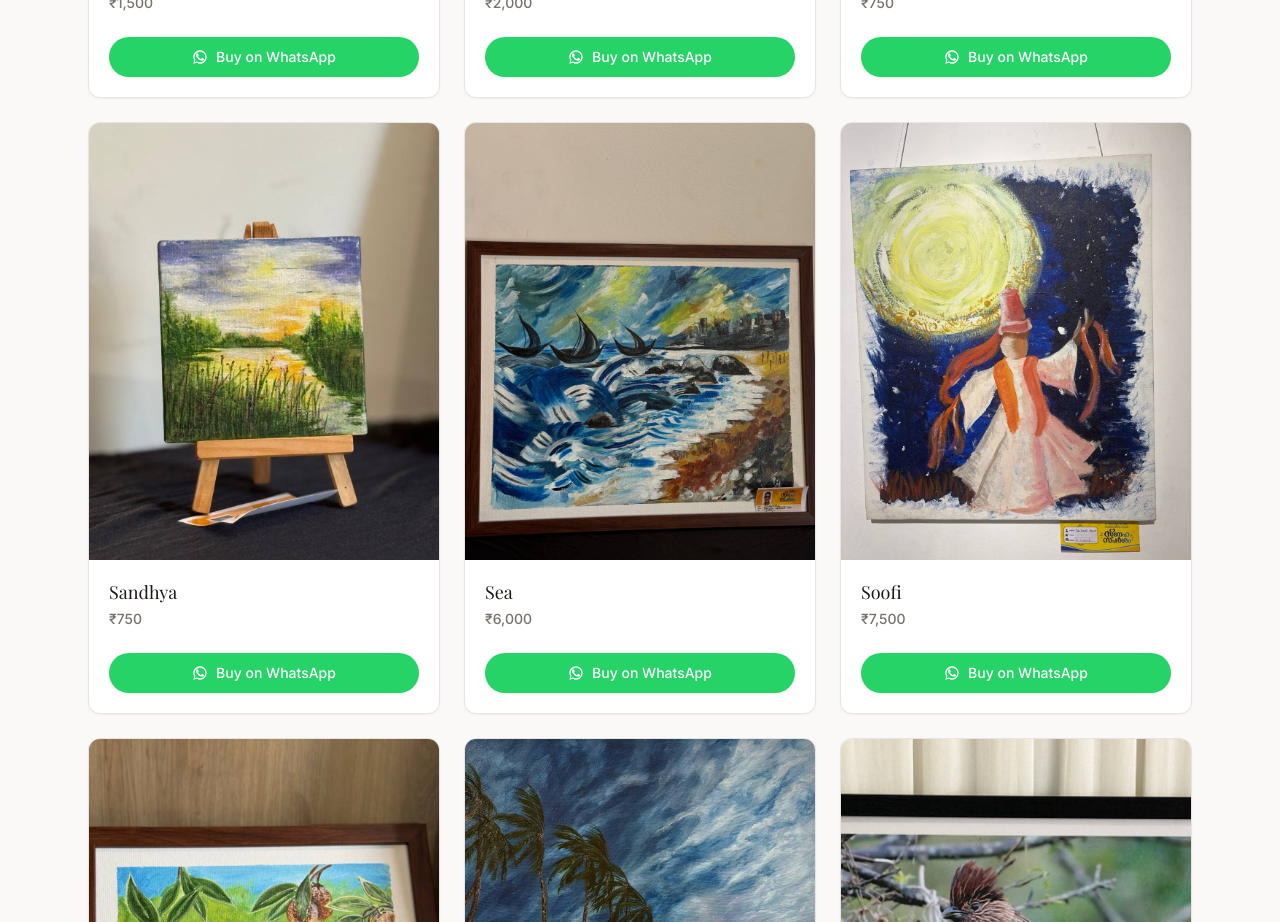
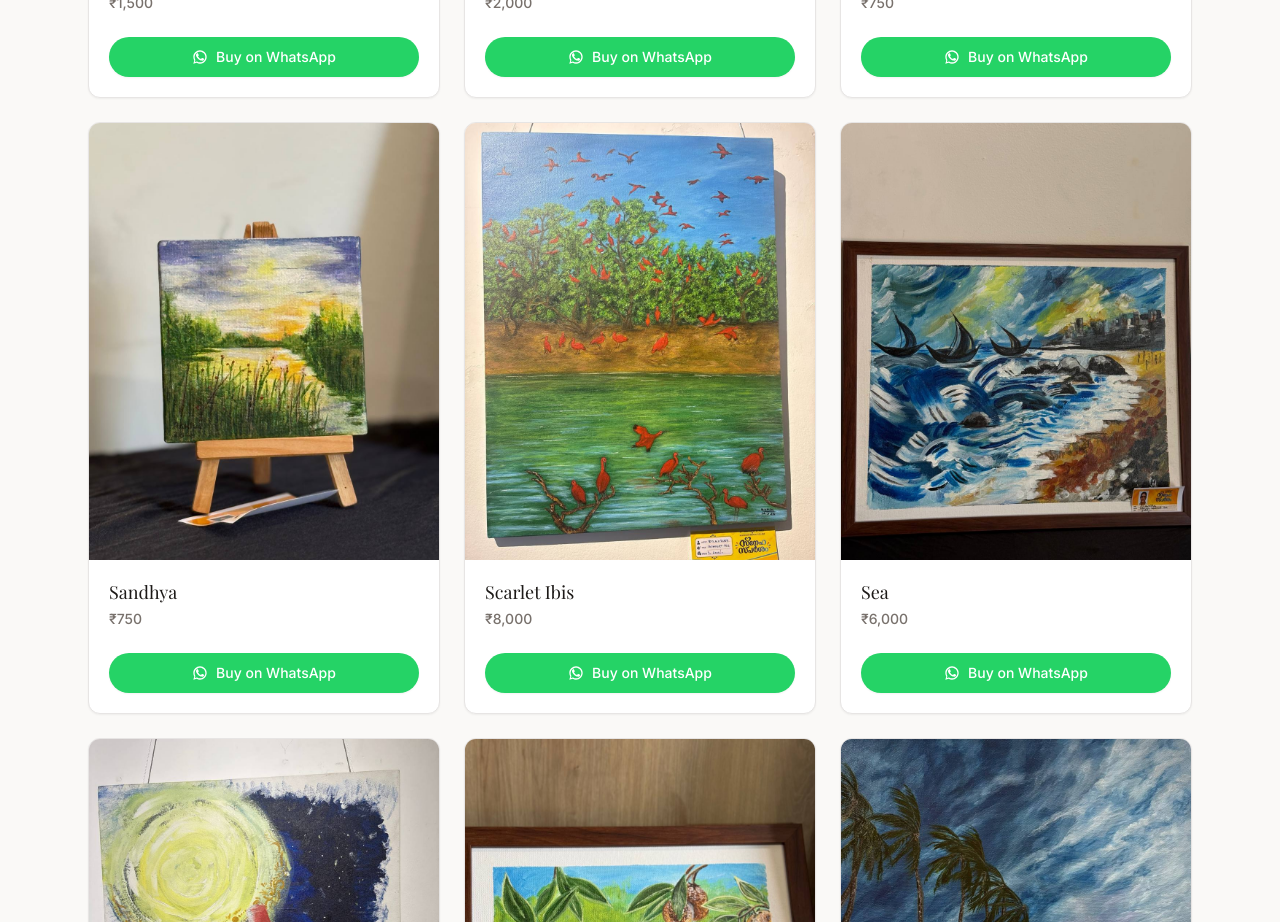
Before and after one commit to jasilmohmd/Art-catalogue, a Next.js app: page / in a window 1280 px wide. Shown: the part 10100-11022 px from the top of the page. Built offline with nearby package versions, Linux system fonts and the light colour scheme; a web font is replaced by a local one.

Commit message:
feat: add Scarlet Ibis artwork

```diff
--- a/data/artworks.ts
+++ b/data/artworks.ts
@@ -332,6 +332,13 @@ export const artworks: Artwork[] = [
     available: true,
   },
   {
+    id: "scarlet-ibis",
+    name: "Scarlet Ibis",
+    price: 8000,
+    image: "/artworks/scarlet_ibis-8000.jpg",
+    available: true,
+  },
+  {
     id: "sea",
     name: "Sea",
     price: 6000,
```
Also changed, not shown: public/artworks/scarlet_ibis-8000.jpg (added).
